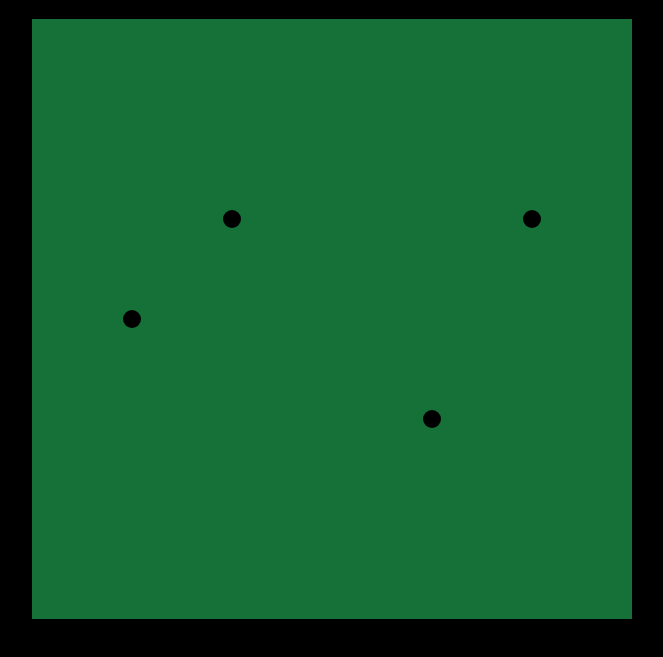
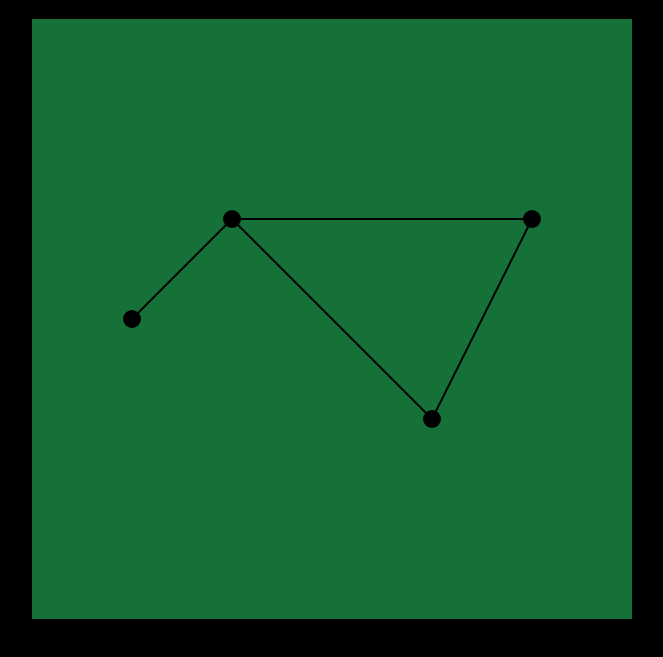
Before and after one commit to MihaiCulbida/self-driving-cars, a plain HTML site: page index.html in a window 1280 px wide. Shown: the part 61-718 px from the top of the page, without its empty margins (308-971 px from the left). Drawn offline with Linux system fonts and the light colour scheme.

Commit message:
Add segments

```diff
--- a/index.html
+++ b/index.html
@@ -23,7 +23,12 @@
     const p3 = new Point(400, 400);
     const p4 = new Point(100, 300);
 
-    const graph = new Graph([p1, p2, p3, p4]);
+    const s1 = new Segment(p1, p2);
+    const s2 = new Segment(p1, p3);
+    const s3 = new Segment(p1, p4);
+    const s4 = new Segment(p2, p3);
+
+    const graph = new Graph([p1, p2, p3, p4], [s1, s2, s3, s4]);
     graph.draw(ctx);
 </script>
 </body>
```
